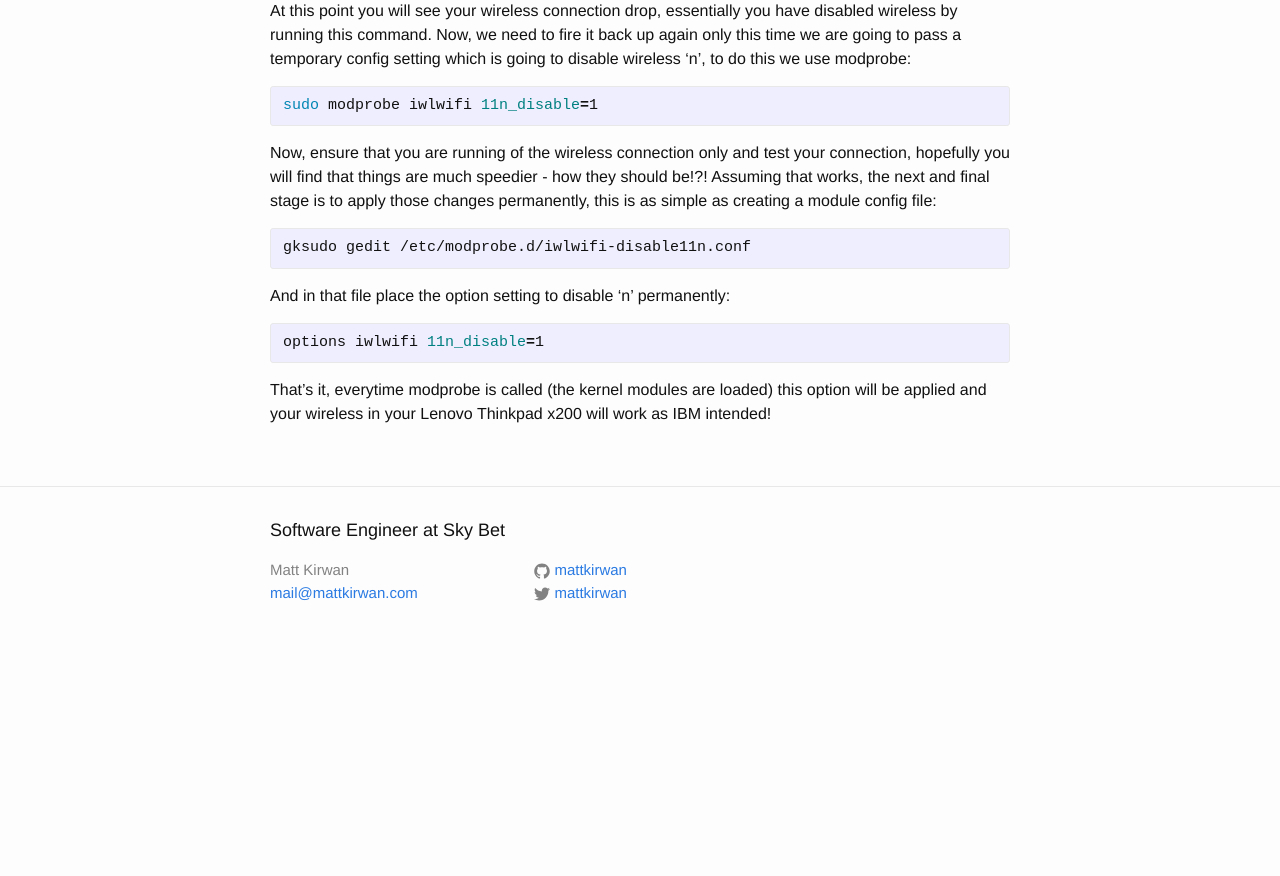
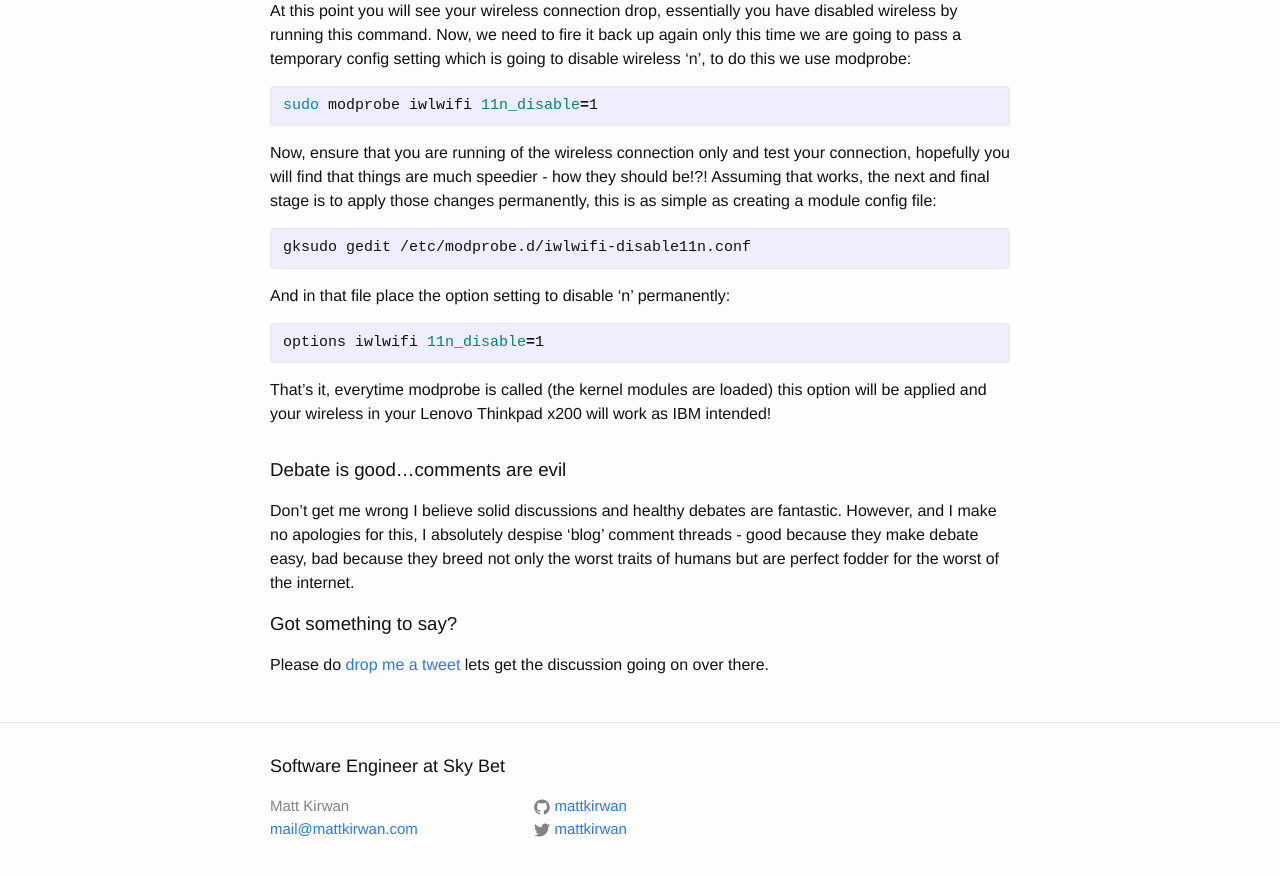
Before and after one commit to mattkirwan/mattkirwan.github.io, a Jekyll site: the page built from _posts/2012-06-04-slow-wireless-connection-ubuntu-1204-lenovo-x200.markdown, in a window 1280 px wide and 900 px high, scrolled down 965 px. Shown: the top 876 px of the window. Built offline with Jekyll 4.4.1, drawn with Linux system fonts in a browser that asks for light colours; before the commit the page ends 1629 px from its top, so only the background shows below that.

Commit message:
Added comment footer

```diff
--- a/_layouts/post.html
+++ b/_layouts/post.html
@@ -12,4 +12,11 @@ layout: default
     {{ content }}
   </article>
 
+	<h3>Debate is good&#8230;comments are evil</h3>
+
+	<p>Don&#8217;t get me wrong I believe solid discussions and healthy debates are fantastic. However, and I make no apologies for this, I absolutely despise &#8216;blog&#8217; comment threads - good because they make debate easy, bad because they breed not only the worst traits of humans but are perfect fodder for the worst of the internet.</p>
+
+	<h3>Got something to say?</h3>
+
+	<p>Please do <a href="https://twitter.com/mattkirwan">drop me a tweet</a> lets get the discussion going on over there.</p>
 </div>
```
